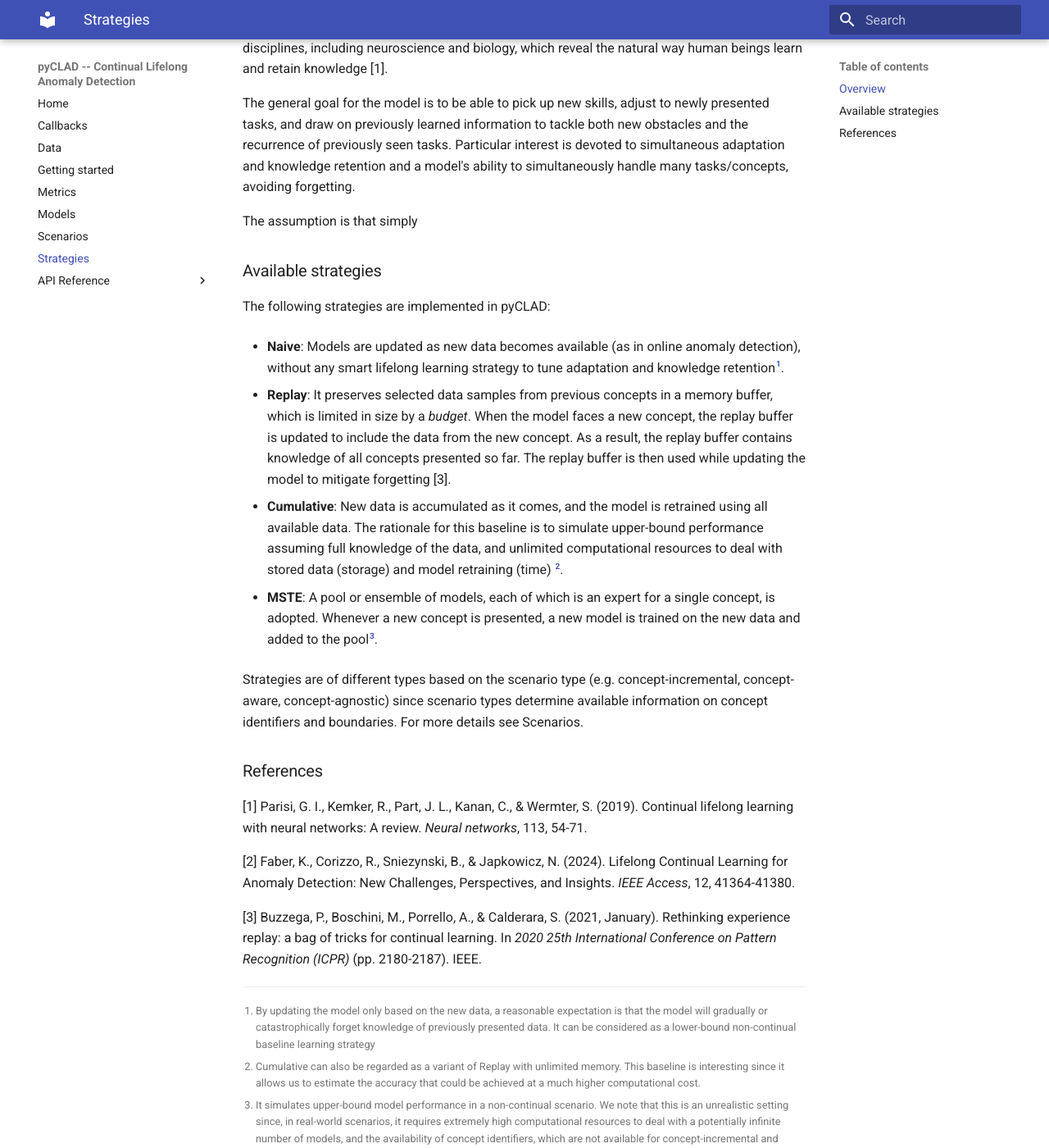
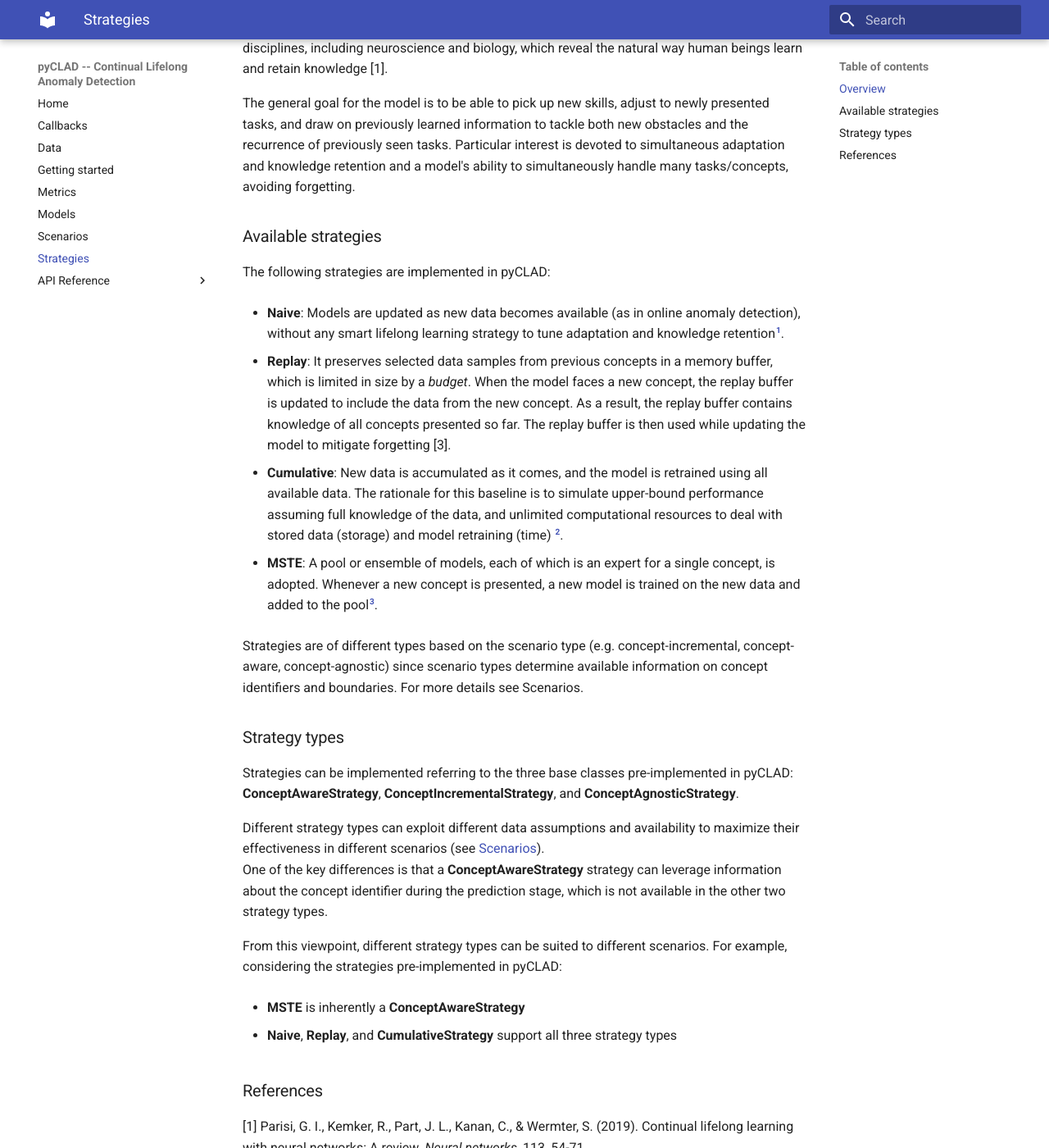
Before and after one commit to lifelonglab/pyCLAD, an MkDocs documentation site: the page built from docs/strategies.md, in a window 1280 px wide and 1400 px high, scrolled down 231 px. Shown: the whole window at 82% size. Built offline with MkDocs 1.6.1 and Material for MkDocs 9.7.7, drawn with Linux system fonts in a browser that asks for light colours.

Commit message:
Docs update

```diff
--- a/docs/strategies.md
+++ b/docs/strategies.md
@@ -6,8 +6,6 @@
 
 The general goal for the model is to be able to pick up new skills, adjust to newly presented tasks, and draw on previously learned information to tackle both new obstacles and the recurrence of previously seen tasks.
 Particular interest is devoted to simultaneous adaptation and knowledge retention and a model's ability to simultaneously handle many tasks/concepts, avoiding forgetting.
-
-The assumption is that simply
 
 ### Available strategies
 The following strategies are implemented in pyCLAD:
@@ -25,6 +23,17 @@
 
 Strategies are of different types based on the scenario type (e.g. concept-incremental, concept-aware, concept-agnostic) since scenario types determine available information on concept identifiers and boundaries. For more details see Scenarios.
 
+### Strategy types
+Strategies can be implemented referring to the three base classes pre-implemented in pyCLAD: **ConceptAwareStrategy**, **ConceptIncrementalStrategy**, and **ConceptAgnosticStrategy**.
+
+Different strategy types can exploit different data assumptions and availability to maximize their effectiveness in different scenarios (see [Scenarios](scenarios.md)).
+One of the key differences is that a **ConceptAwareStrategy** strategy can leverage information about the concept identifier during the prediction stage, which is not available in the other two strategy types.
+
+From this viewpoint, different strategy types can be suited to different scenarios. For example, considering the strategies pre-implemented in pyCLAD:
+
+- **MSTE** is inherently a **ConceptAwareStrategy**
+
+- **Naive**, **Replay**, and **CumulativeStrategy** support all three strategy types
 
 ### References
 
```
Also changed, not shown: docs/callbacks.md (+4 -2 lines).
